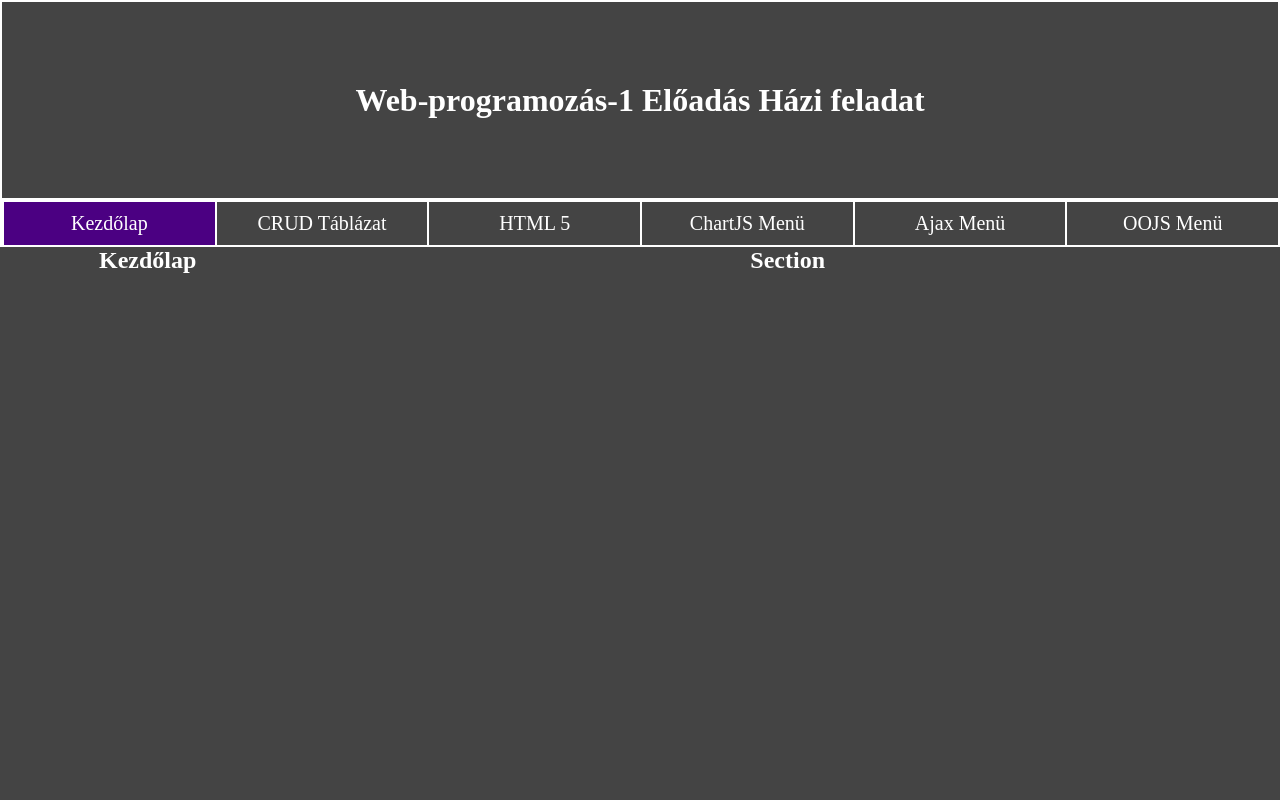
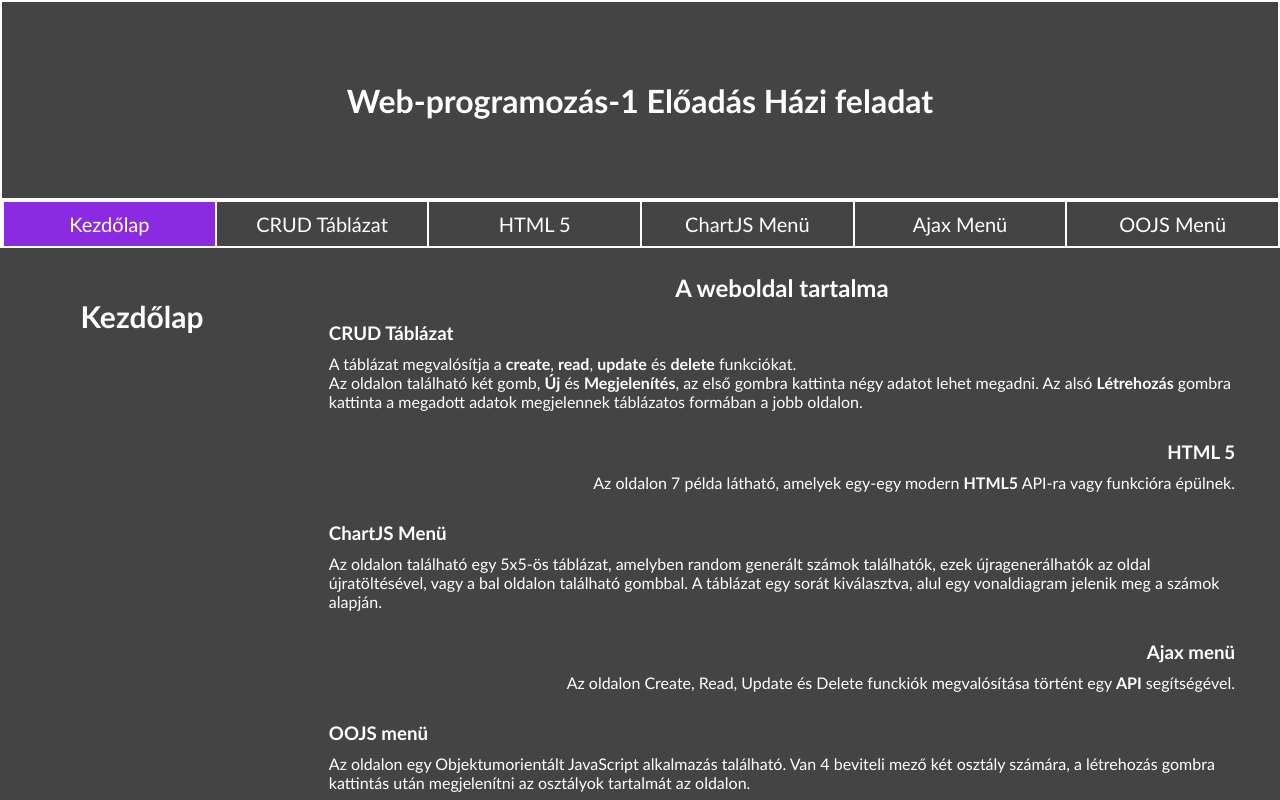
Before and after one commit to kemezrpcz/web1-24-25-2-ea-beadando, a plain HTML site: page PAGES/index.html in a window 1280 px wide. Shown: the top 800 px of the page. Drawn offline with Linux system fonts and the light colour scheme.

Commit message:
Kezdőlap megírva, kis változtatások a kinézeteknél

```diff
--- a/CSS/chartjs.css
+++ b/CSS/chartjs.css
@@ -34,7 +34,7 @@
     display: flex;
     flex-direction: column;
     align-items: center;
-    border: 2px solid white;
+    /*border: 2px solid white;*/
 }
 /*      TABLE       */
 
--- /dev/null
+++ b/CSS/index.css
@@ -0,0 +1,36 @@
+.main-content section {
+    display:  flex;
+    flex-direction: column;
+    text-align: center;
+    margin: 20px;
+    padding: 5px;
+}
+
+.main-content section article {
+    margin: 10px 20px;
+    text-align: unset;
+}
+
+.main-content section  #p0 {
+    text-align: left;
+}
+
+.main-content section h3 {
+    margin: 10px 0;
+}
+
+.main-content section #p1 {
+    text-align: right;
+}
+
+.main-content section #p2 {
+    text-align: left;
+}
+
+.main-content section #p3 {
+    text-align: right;
+}
+
+.main-content section #p4 {
+    text-align: left;
+}
--- a/CSS/main.css
+++ b/CSS/main.css
@@ -2,6 +2,7 @@
     padding: 0;
     margin: 0;
     box-sizing: border-box;
+    font-family: 'Trebuchet MS', 'Lucida Sans Unicode', 'Lucida Grande', 'Lucida Sans', Arial, sans-serif;
 }
 
 body {
@@ -49,11 +50,11 @@ nav ul li a {
 }
 
 nav ul li:hover {
-    background-color: black;
+    background-color: indigo;
 }
 
 nav ul li .active {
-    background-color: indigo;
+    background-color: blueviolet;
 }
 
 /*  MAIN CONTENT    */
--- a/JS/crud.js
+++ b/JS/crud.js
@@ -39,11 +39,11 @@ function changePanel(num) {
     }
 
     btTable.forEach((button) => {
-        button.style.backgroundColor = "black";
+        button.style.backgroundColor = "";
     });
 
     if (panel != 0)
-        btTable[num - 1].style.backgroundColor = "indigo";
+        btTable[num - 1].style.backgroundColor = "blueviolet";
 
     showPanel();
 }
@@ -87,7 +87,7 @@ function showCreatePanel() {
     inputAge.style.display = "";
     inputEmail.style.display = "";
     btAction.style.display = "";
-    btAction.textContent = "Create";
+    btAction.textContent = "Létrehozás";
 }
 
 function showReadPanel() {
--- a/PAGES/index.html
+++ b/PAGES/index.html
@@ -5,6 +5,7 @@
     <meta name="viewport" content="width=device-width, initial-scale=1.0">
     <title>Kezdőlap</title>
     <link rel="stylesheet" href="/CSS/main.css">
+    <link rel="stylesheet" href="/CSS/index.css">
 </head>
 <body>
     <header>
@@ -24,15 +25,32 @@
 
     <div class="main-content">
         <aside>
-            <h1>Kezdőlap</h1>
+            <h1 style="margin: 50px 0; font-size: 30px;">Kezdőlap</h1>
         </aside>
 
         <section>
-            <h1>Section</h1>
-            <article>
-
+            <h2>A weboldal tartalma</h2>
+            <article id="p0">
+                <h3>CRUD Táblázat</h3>
+                <p>A táblázat megvalósítja a <b>create</b>, <b>read</b>, <b>update</b> és <b>delete</b> funkciókat.</p>
+                <p>Az oldalon található két gomb, <b>Új</b> és <b>Megjelenítés</b>, az első gombra kattinta négy adatot lehet megadni. Az alsó <b>Létrehozás</b> gombra kattinta a megadott adatok megjelennek táblázatos formában a jobb oldalon.</p>
             </article>
-            <article></article>
+            <article id="p1">
+                <h3>HTML 5</h3>
+                <p>Az oldalon 7 példa látható, amelyek egy-egy modern <b>HTML5</b> API-ra vagy funkcióra épülnek.</p>
+            </article>
+            <article id="p2">
+                <h3>ChartJS Menü</h3>
+                <p>Az oldalon található egy 5x5-ös táblázat, amelyben random generált számok találhatók, ezek újragenerálhatók az oldal újratöltésével, vagy a bal oldalon található gombbal. A táblázat egy sorát kiválasztva, alul egy vonaldiagram jelenik meg a számok alapján.</p>
+            </article>
+            <article id="p3">
+                <h3>Ajax menü</h3>
+                <p>Az oldalon Create, Read, Update és Delete funckiók megvalósítása történt egy <b>API</b> segítségével.</p>
+            </article>
+            <article id="p4">
+                <h3>OOJS menü</h3>
+                <p>Az oldalon egy Objektumorientált JavaScript alkalmazás található. Van 4 beviteli mező két osztály számára, a létrehozás gombra kattintás után megjelenítni az osztályok tartalmát az oldalon.</p>
+            </article>
         </section>
     </div>
 
```
Also changed, not shown: CSS/crud.css (+5 -5 lines), CSS/oojs.css (+18 -0 lines), PAGES/crud.html (+1 -1 lines).
